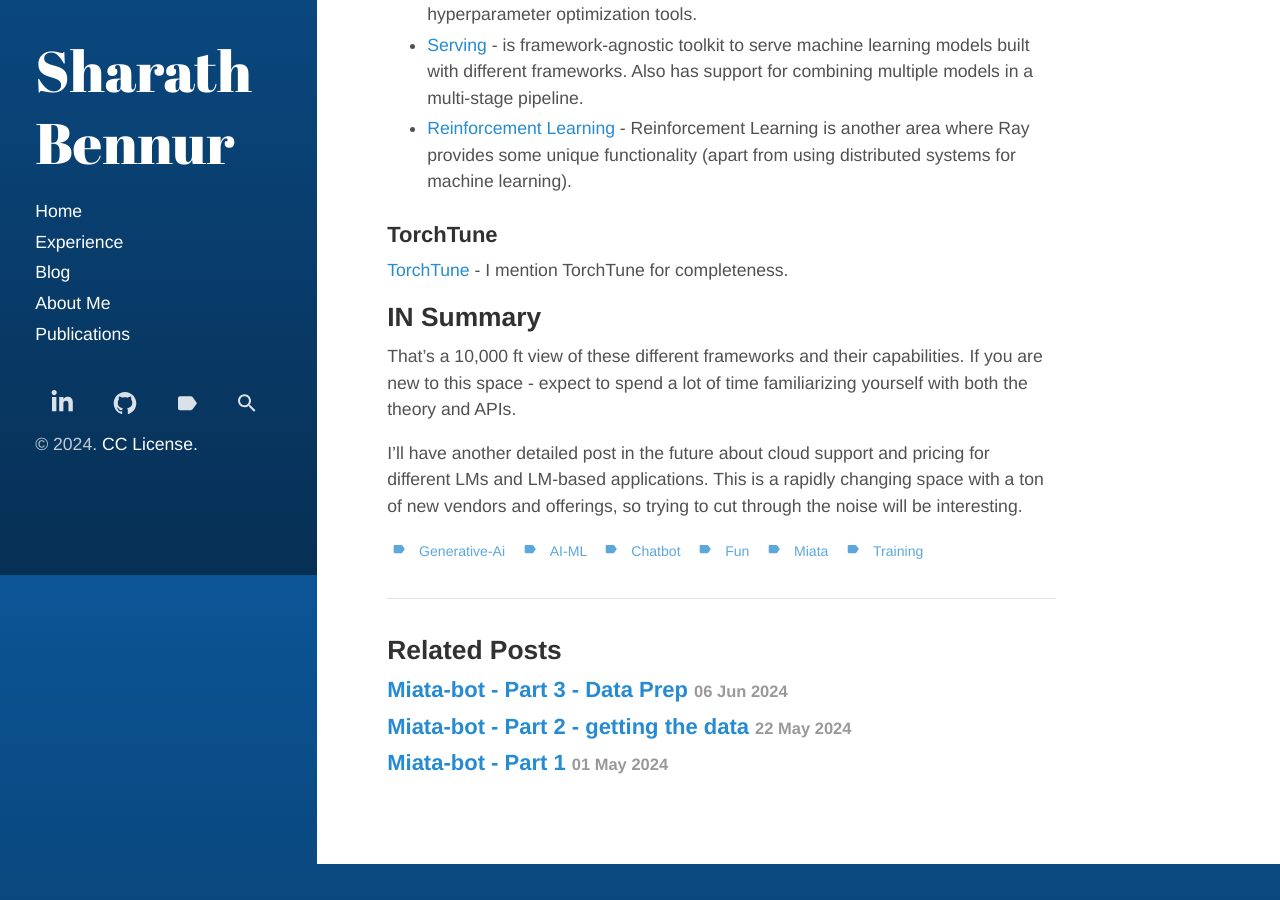
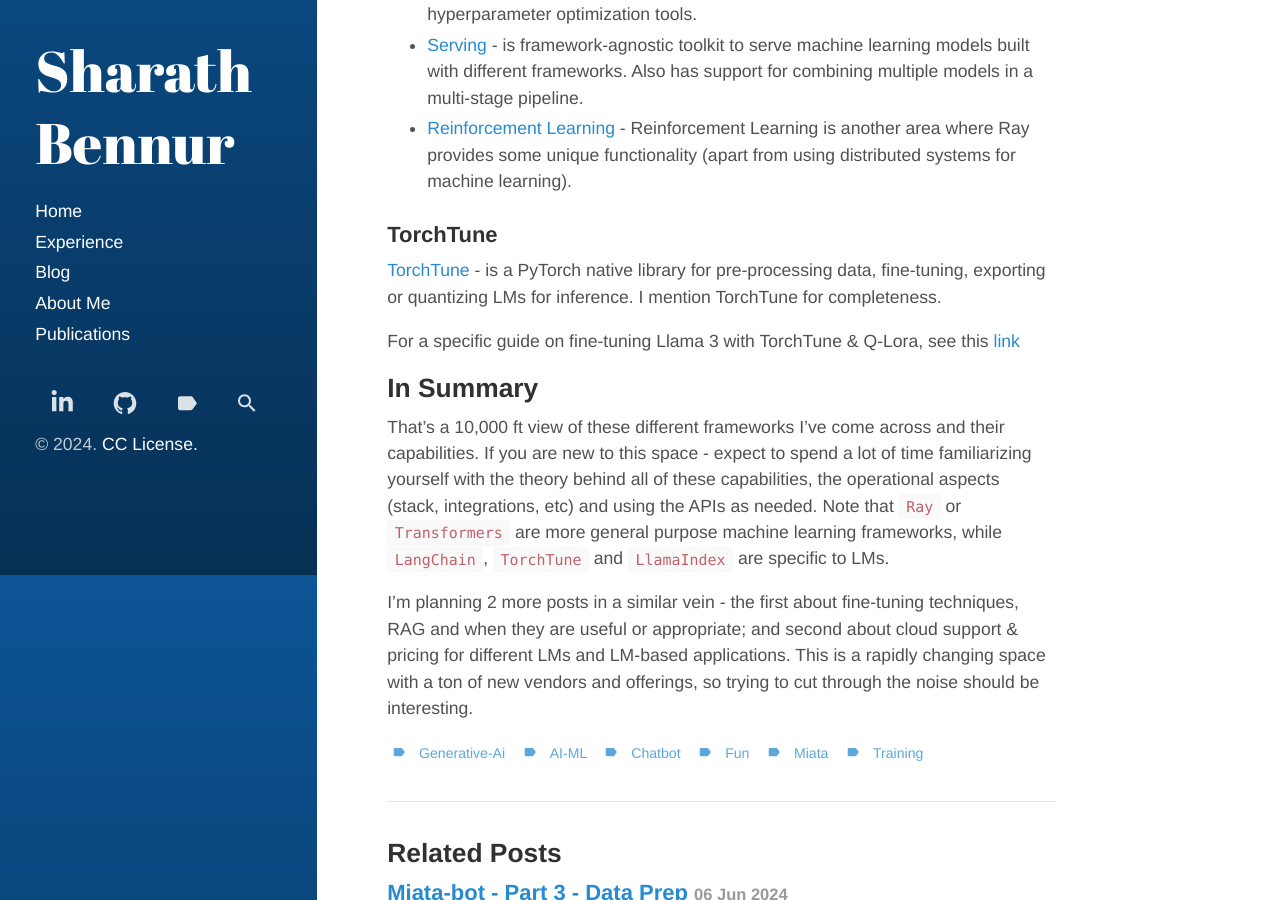
Before and after one commit to sharathbennur/sharathbennur.github.io, a Jekyll site: the page built from _posts/2024-06-22-the-miata-bot-part4.md, in a window 1280 px wide and 900 px high, scrolled down 3925 px. Built offline with Jekyll 4.4.1, drawn with Linux system fonts in a browser that asks for light colours; before the commit the page ends 4789 px from its top, so only the background shows below that.

Commit message:
Minor updates to text of part-4

```diff
--- a/_posts/2024-06-22-the-miata-bot-part4.md
+++ b/_posts/2024-06-22-the-miata-bot-part4.md
@@ -89,10 +89,12 @@
 
 ### TorchTune
 
-[TorchTune](https://pytorch.org/torchtune/stable/index.html) - I mention TorchTune for completeness.
+[TorchTune](https://pytorch.org/torchtune/stable/index.html) - is a PyTorch native library for pre-processing data, fine-tuning, exporting or quantizing LMs for inference. I mention TorchTune for completeness.
 
-## IN Summary
+For a specific guide on fine-tuning Llama 3 with TorchTune & Q-Lora, see this [link](https://www.philschmid.de/fsdp-qlora-llama3)
 
-That's a 10,000 ft view of these different frameworks and their capabilities. If you are new to this space - expect to spend a lot of time familiarizing yourself with both the theory and APIs.
+## In Summary
 
-I'll have another detailed post in the future about cloud support and pricing for different LMs and LM-based applications. This is a rapidly changing space with a ton of new vendors and offerings, so trying to cut through the noise will be interesting.
+That's a 10,000 ft view of these different frameworks I've come across and their capabilities. If you are new to this space - expect to spend a lot of time familiarizing yourself with the theory behind all of these capabilities, the operational aspects (stack, integrations, etc) and using the APIs as needed. Note that `Ray` or `Transformers` are more general purpose machine learning frameworks, while `LangChain`, `TorchTune` and `LlamaIndex` are specific to LMs.
+
+I'm planning 2 more posts in a similar vein - the first about fine-tuning techniques, RAG and when they are useful or appropriate; and second about cloud support & pricing for different LMs and LM-based applications. This is a rapidly changing space with a ton of new vendors and offerings, so trying to cut through the noise should be interesting.
```
Also changed, not shown: _posts/2024-07-06-the-miata-bot-part5.md (+4 -0 lines).
